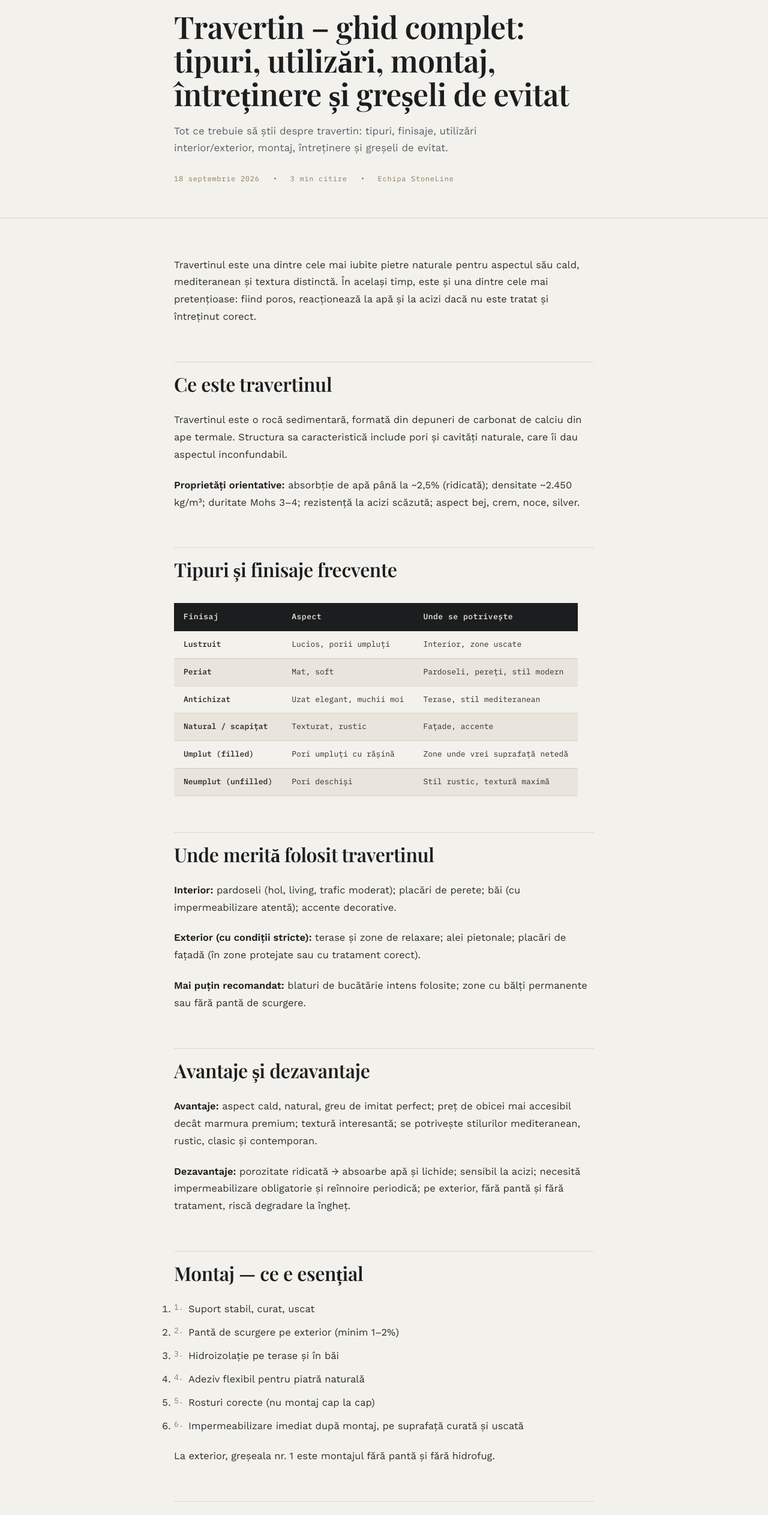
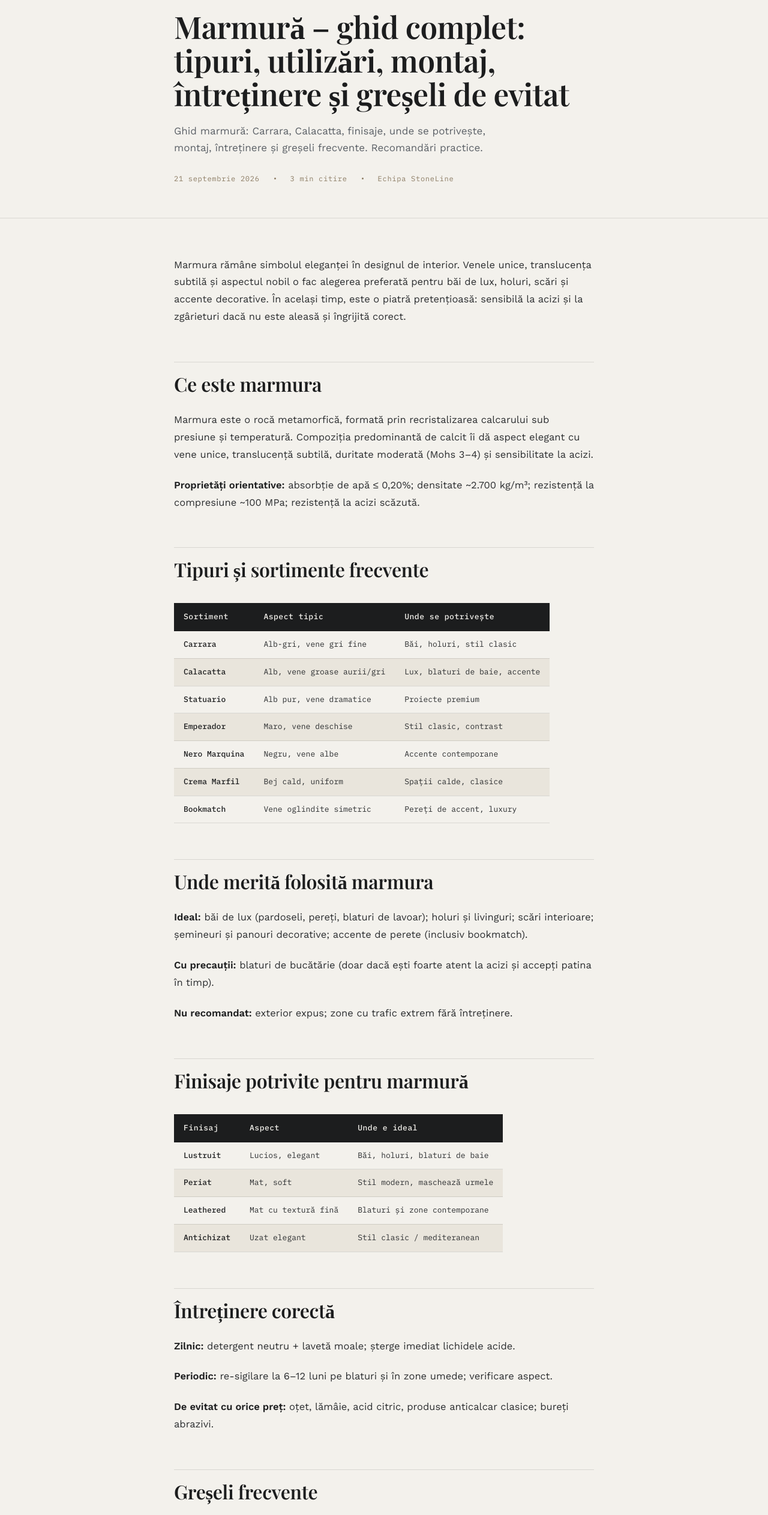
Before and after one commit to stonelinemures/stone-line-website, an Eleventy site: page posts/cum-se-întreține-corect-piatra-naturală-marmură-granit-travertin-andezit-ardezie-—-ghid-practic-2026.md in a window 1280 px wide. Shown: the part 240-2765 px from the top of the page at 60% size. Built offline with nearby package versions, Linux system fonts and the light colour scheme; Eleventy itself is replaced by a stand-in of ours; files that its build step writes are made by us from their sources; a web font is replaced by a local one.

Commit message:
Update Articol “cum-se-întreține-corect-piatra-naturală-marmură-granit-travertin-andezit-ardezie-—-ghid-practic-2026”

```diff
--- a/posts/cum-se-întreține-corect-piatra-naturală-marmură-granit-travertin-andezit-ardezie-—-ghid-practic-2026.md
+++ b/posts/cum-se-întreține-corect-piatra-naturală-marmură-granit-travertin-andezit-ardezie-—-ghid-practic-2026.md
@@ -1,82 +1,81 @@
 ---
-title: "Travertin – ghid complet: tipuri, utilizări, montaj, întreținere și
+title: "Marmură – ghid complet: tipuri, utilizări, montaj, întreținere și
   greșeli de evitat"
-description: "Tot ce trebuie să știi despre travertin: tipuri, finisaje,
-  utilizări interior/exterior, montaj, întreținere și greșeli de evitat."
-date: 2026-09-18
+description: "Ghid marmură: Carrara, Calacatta, finisaje, unde se potrivește,
+  montaj, întreținere și greșeli frecvente. Recomandări practice."
+date: 2026-09-21
 category: Materiale
-image: /img/blog/travertin-ghid-complet.webp
+image: /img/blog/marmura-ghid-complet-2-.webp
 ---
-Travertinul este una dintre cele mai iubite pietre naturale pentru aspectul său cald, mediteranean și textura distinctă. În același timp, este și una dintre cele mai pretențioase: fiind poros, reacționează la apă și la acizi dacă nu este tratat și întreținut corect.
+Marmura rămâne simbolul eleganței în designul de interior. Venele unice, translucența subtilă și aspectul nobil o fac alegerea preferată pentru băi de lux, holuri, scări și accente decorative. În același timp, este o piatră pretențioasă: sensibilă la acizi și la zgârieturi dacă nu este aleasă și îngrijită corect.
 
-## Ce este travertinul
+## Ce este marmura
 
-Travertinul este o rocă sedimentară, formată din depuneri de carbonat de calciu din ape termale. Structura sa caracteristică include pori și cavități naturale, care îi dau aspectul inconfundabil.
+Marmura este o rocă metamorfică, formată prin recristalizarea calcarului sub presiune și temperatură. Compoziția predominantă de calcit îi dă aspect elegant cu vene unice, translucență subtilă, duritate moderată (Mohs 3–4) și sensibilitate la acizi.
 
-**Proprietăți orientative:** absorbție de apă până la ~2,5% (ridicată); densitate ~2.450 kg/m³; duritate Mohs 3–4; rezistență la acizi scăzută; aspect bej, crem, noce, silver.
+**Proprietăți orientative:** absorbție de apă ≤ 0,20%; densitate ~2.700 kg/m³; rezistență la compresiune ~100 MPa; rezistență la acizi scăzută.
 
-## Tipuri și finisaje frecvente
+## Tipuri și sortimente frecvente
 
-| Finisaj | Aspect | Unde se potrivește |
+| Sortiment | Aspect tipic | Unde se potrivește |
 |---|---|---|
-| Lustruit | Lucios, porii umpluți | Interior, zone uscate |
-| Periat | Mat, soft | Pardoseli, pereți, stil modern |
-| Antichizat | Uzat elegant, muchii moi | Terase, stil mediteranean |
-| Natural / scapițat | Texturat, rustic | Fațade, accente |
-| Umplut (filled) | Pori umpluți cu rășină | Zone unde vrei suprafață netedă |
-| Neumplut (unfilled) | Pori deschiși | Stil rustic, textură maximă |
+| Carrara | Alb-gri, vene gri fine | Băi, holuri, stil clasic |
+| Calacatta | Alb, vene groase aurii/gri | Lux, blaturi de baie, accente |
+| Statuario | Alb pur, vene dramatice | Proiecte premium |
+| Emperador | Maro, vene deschise | Stil clasic, contrast |
+| Nero Marquina | Negru, vene albe | Accente contemporane |
+| Crema Marfil | Bej cald, uniform | Spații calde, clasice |
+| Bookmatch | Vene oglindite simetric | Pereți de accent, luxury |
 
-## Unde merită folosit travertinul
+## Unde merită folosită marmura
 
-**Interior:** pardoseli (hol, living, trafic moderat); placări de perete; băi (cu impermeabilizare atentă); accente decorative.
+**Ideal:** băi de lux (pardoseli, pereți, blaturi de lavoar); holuri și livinguri; scări interioare; șemineuri și panouri decorative; accente de perete (inclusiv bookmatch).
 
-**Exterior (cu condiții stricte):** terase și zone de relaxare; alei pietonale; placări de fațadă (în zone protejate sau cu tratament corect).
+**Cu precauții:** blaturi de bucătărie (doar dacă ești foarte atent la acizi și accepți patina în timp).
 
-**Mai puțin recomandat:** blaturi de bucătărie intens folosite; zone cu bălți permanente sau fără pantă de scurgere.
+**Nu recomandat:** exterior expus; zone cu trafic extrem fără întreținere.
 
-## Avantaje și dezavantaje
+## Finisaje potrivite pentru marmură
 
-**Avantaje:** aspect cald, natural, greu de imitat perfect; preț de obicei mai accesibil decât marmura premium; textură interesantă; se potrivește stilurilor mediteranean, rustic, clasic și contemporan.
+| Finisaj | Aspect | Unde e ideal |
+|---|---|---|
+| Lustruit | Lucios, elegant | Băi, holuri, blaturi de baie |
+| Periat | Mat, soft | Stil modern, maschează urmele |
+| Leathered | Mat cu textură fină | Blaturi și zone contemporane |
+| Antichizat | Uzat elegant | Stil clasic / mediteranean |
 
-**Dezavantaje:** porozitate ridicată → absoarbe apă și lichide; sensibil la acizi; necesită impermeabilizare obligatorie și reînnoire periodică; pe exterior, fără pantă și fără tratament, riscă degradare la îngheț.
+## Întreținere corectă
 
-## Montaj — ce e esențial
+**Zilnic:** detergent neutru + lavetă moale; șterge imediat lichidele acide.
 
-1. Suport stabil, curat, uscat
-2. Pantă de scurgere pe exterior (minim 1–2%)
-3. Hidroizolație pe terase și în băi
-4. Adeziv flexibil pentru piatră naturală
-5. Rosturi corecte (nu montaj cap la cap)
-6. Impermeabilizare imediat după montaj, pe suprafață curată și uscată
+**Periodic:** re-sigilare la 6–12 luni pe blaturi și în zone umede; verificare aspect.
 
-La exterior, greșeala nr. 1 este montajul fără pantă și fără hidrofug.
+**De evitat cu orice preț:** oțet, lămâie, acid citric, produse anticalcar clasice; bureți abrazivi.
 
 ## Greșeli frecvente
 
 | Greșeală | Consecință | Cum eviți |
 |---|---|---|
-| Fără impermeabilizare | Pete, absorbție, degradare | Sigilare obligatorie după montaj |
-| Finisaj lustruit pe zonă umedă | Alunecare | Antichizat / periat pe exterior |
-| Lipsă pantă pe terasă | Bălți → îngheț → fisuri | Minim 1–2% pantă |
-| Curățare cu acizi | Matizare, pete permanente | Doar detergent neutru |
-
-## Travertin vs alte pietre
-
-- **Vs marmură:** mai texturat, de obicei mai accesibil, la fel de sensibil la acizi
-- **Vs granit:** mult mai poros și mai moale; granitul e net superior la rezistență
-- **Vs andezit:** andezitul câștigă clar la exterior greu (îngheț, uzură)
+| Curățare cu acizi | Pete mate permanente | Doar detergent neutru |
+| Fără sigilare | Pete, absorbție | Impermeabilizare după montaj |
+| Blat de bucătărie fără precauții | Matizări, zgârieturi | Granit sau atenție maximă |
+| Exterior expus fără protecție | Degradare la îngheț / acizi | Evită sau protejează foarte bine |
+| Mostre mici vs lastră reală | Surpriză la montaj | Vezi lastrele înainte de debitare |
 
 ## Întrebări frecvente
 
-**Pot pune travertin pe terasă în România?**
-Da, cu pantă corectă, hidroizolație, impermeabilizare și reînnoire periodică a tratamentului.
+**Se poate folosi marmură pe blat de bucătărie?**
+Da, dar cu precauții stricte. Mulți o aleg pentru aspect și acceptă o patină naturală în timp. Pentru uz intens, granitul e mai sigur.
 
-**Trebuie umpluți porii?**
-Depinde de aspectul dorit. „Filled" e mai ușor de curățat; „unfilled" e mai rustic.
+**Cum scot o pată de acid de pe marmură?**
+Petele mate (etching) nu se scot cu detergent. De obicei e nevoie de șlefuire și lustruire profesională.
 
-**E bun pe blat de bucătărie?**
-Nu este prima recomandare pentru o bucătărie intens folosită. Granitul rămâne mai sigur.
+**Oferiți bookmatch?**
+Da. Selectăm lastrele și le orientăm pentru efect simetric. Înainte de debitare îți trimitem fotografia lastrei exacte.
+
+**Faceți și restaurare de marmură?**
+Da — curățare, șlefuire, lustruire și re-impermeabilizare.
 
 ---
 
-Travertinul răsplătește pe cei care respectă regulile: impermeabilizare, pantă, detergent neutru și reînnoire periodică. La StoneLine te ajutăm să îl alegi, să îl montezi și să îl protejezi corect.
+Marmura merită atunci când prioritatea este eleganța și unicatul. Cere însă respectarea regulilor: sigilare, detergent neutru și intervenție rapidă la lichide acide. La StoneLine te ajutăm să alegi sortimentul potrivit și să ai un montaj sau o restaurare profesionistă.
```
Also changed, not shown: img/blog/marmura-ghid-complet-2-.webp (added).
